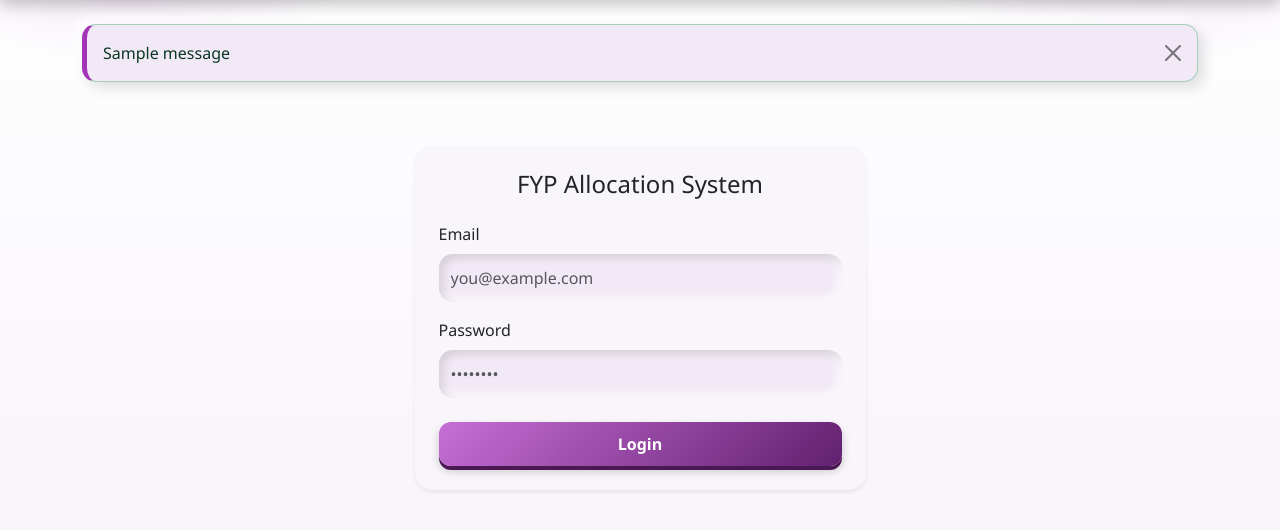
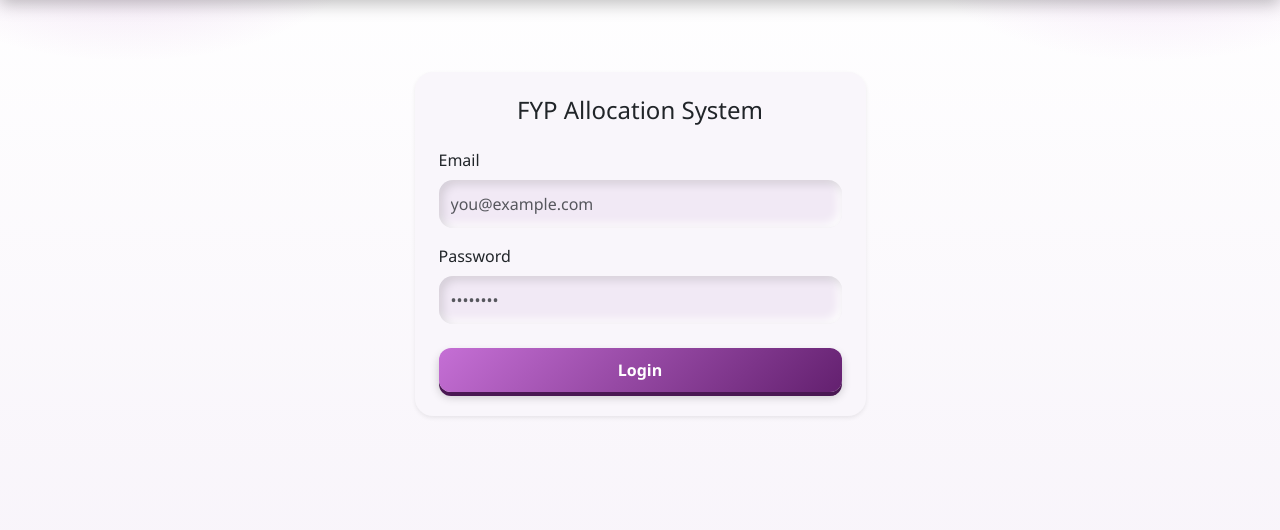
Before and after one commit to oyin59/Project-match, a Django app: page / in a window 1280 px wide. Shown: the part 58-588 px from the top of the page. Run offline with Django 5.2, Linux system fonts and the light colour scheme; tables that the repository leaves empty hold one stand-in row (values such as "Sample post"); one stand-in notice (Sample message) is shown; some libraries are stand-ins or nearby versions.

Commit message:
Refining base template structure

```diff
--- a/templates/base.html
+++ b/templates/base.html
@@ -7,6 +7,7 @@
   <meta name="viewport" content="width=device-width, initial-scale=1">
   <title>{% block title %}ProjectMatch{% endblock %}</title>
   <link href="https://cdn.jsdelivr.net/npm/bootstrap@5.3.3/dist/css/bootstrap.min.css" rel="stylesheet">
+  <link rel="stylesheet" href="https://cdn.jsdelivr.net/npm/bootstrap-icons@1.11.3/font/bootstrap-icons.min.css">
   {% load static %}
   <link rel="stylesheet" href="{% static 'css/inpurple.css' %}?v=1.1">
 </head>
@@ -16,18 +17,83 @@
   {% include "partials/navbar.html" with role=role|default:"guest" %}
 
   <main class="container py-4">
-    <!-- Messages / Toasts -->
+    <!-- Messages (Powered by SweetAlert2) -->
     {% if messages %}
-    <div class="row mb-4">
-      <div class="col-12">
+    <script src="https://cdn.jsdelivr.net/npm/sweetalert2@11"></script>
+    <script>
+      document.addEventListener("DOMContentLoaded", function() {
         {% for message in messages %}
-        <div class="alert alert-{{ message.tags|default:'info' }} alert-dismissible fade show" role="alert">
-          {{ message }}
-          <button type="button" class="btn-close" data-bs-dismiss="alert" aria-label="Close"></button>
-        </div>
+          (function() {
+            let icon = "info";
+            const tag = "{{ message.tags|default:'info' }}";
+            if (tag.includes('success')) icon = "success";
+            else if (tag.includes('error') || tag.includes('danger')) icon = "error";
+            else if (tag.includes('warning')) icon = "warning";
+
+            Swal.fire({
+              icon: icon,
+              title: tag.includes('success') ? "Success!" : (icon === "error" ? "Oops!" : "Notification"),
+              text: "{{ message|escapejs }}",
+              showConfirmButton: false,
+              timer: 2500,
+              background: '#f9f6fb'
+            });
+          })();
         {% endfor %}
-      </div>
-    </div>
+
+        // Intercept Logout clicks
+        const logoutBtns = document.querySelectorAll('.pm-logout-btn');
+        logoutBtns.forEach(btn => {
+          btn.addEventListener('click', function(e) {
+            e.preventDefault();
+            const targetHref = this.href;
+            Swal.fire({
+              title: 'Ready to leave?',
+              text: "You are about to securely log out of ProjectMatch.",
+              icon: 'question',
+              showCancelButton: true,
+              confirmButtonColor: '#198754',
+              cancelButtonColor: '#6c757d',
+              confirmButtonText: 'Yes, log me out',
+              background: '#f9f6fb'
+            }).then((result) => {
+              if (result.isConfirmed) {
+                window.location.href = targetHref;
+              }
+            })
+          });
+        });
+      });
+    </script>
+    {% else %}
+    <!-- Even if no messages, ensure SweetAlert and the logout logic are available -->
+    <script src="https://cdn.jsdelivr.net/npm/sweetalert2@11"></script>
+    <script>
+      document.addEventListener("DOMContentLoaded", function() {
+        const logoutBtns = document.querySelectorAll('.pm-logout-btn');
+        logoutBtns.forEach(btn => {
+          btn.addEventListener('click', function(e) {
+            e.preventDefault();
+            const targetHref = this.href;
+            Swal.fire({
+              title: 'Ready to leave?',
+              text: "You are about to securely log out of ProjectMatch.",
+              icon: 'question',
+              showCancelButton: true,
+              confirmButtonColor: '#198754',
+              cancelButtonColor: '#6c757d',
+              confirmButtonText: 'Yes, log me out',
+              background: '#f9f6fb',
+              color: 'var(--pm-text-primary)'
+            }).then((result) => {
+              if (result.isConfirmed) {
+                window.location.href = targetHref;
+              }
+            })
+          });
+        });
+      });
+    </script>
     {% endif %}
 
     <!-- Main page content -->
@@ -35,6 +101,15 @@
   </main>
 
   <script src="https://cdn.jsdelivr.net/npm/bootstrap@5.3.3/dist/js/bootstrap.bundle.min.js"></script>
+  <script>
+    document.addEventListener("DOMContentLoaded", function() {
+      // Initialize tooltips
+      var tooltipTriggerList = [].slice.call(document.querySelectorAll('[data-bs-toggle="tooltip"]'))
+      var tooltipList = tooltipTriggerList.map(function (tooltipTriggerEl) {
+        return new bootstrap.Tooltip(tooltipTriggerEl)
+      })
+    });
+  </script>
 </body>
 
 </html>
```
